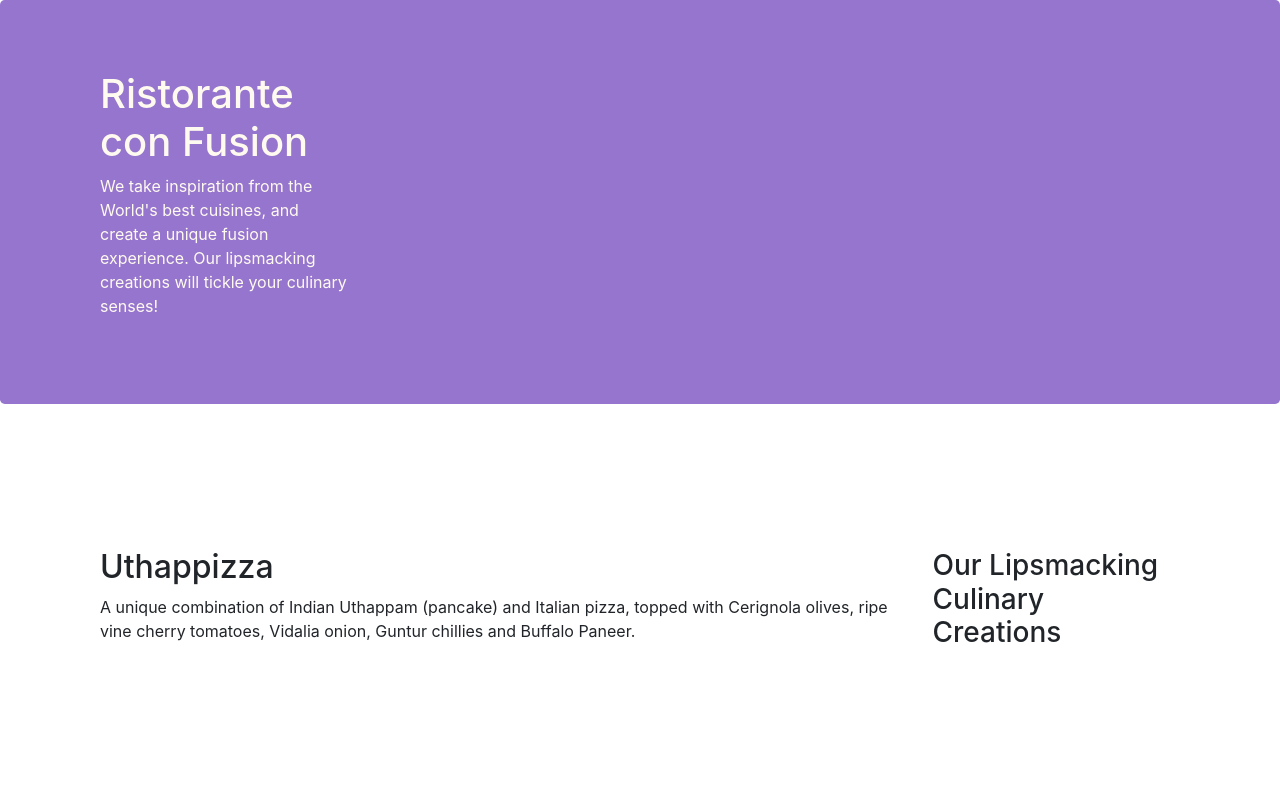
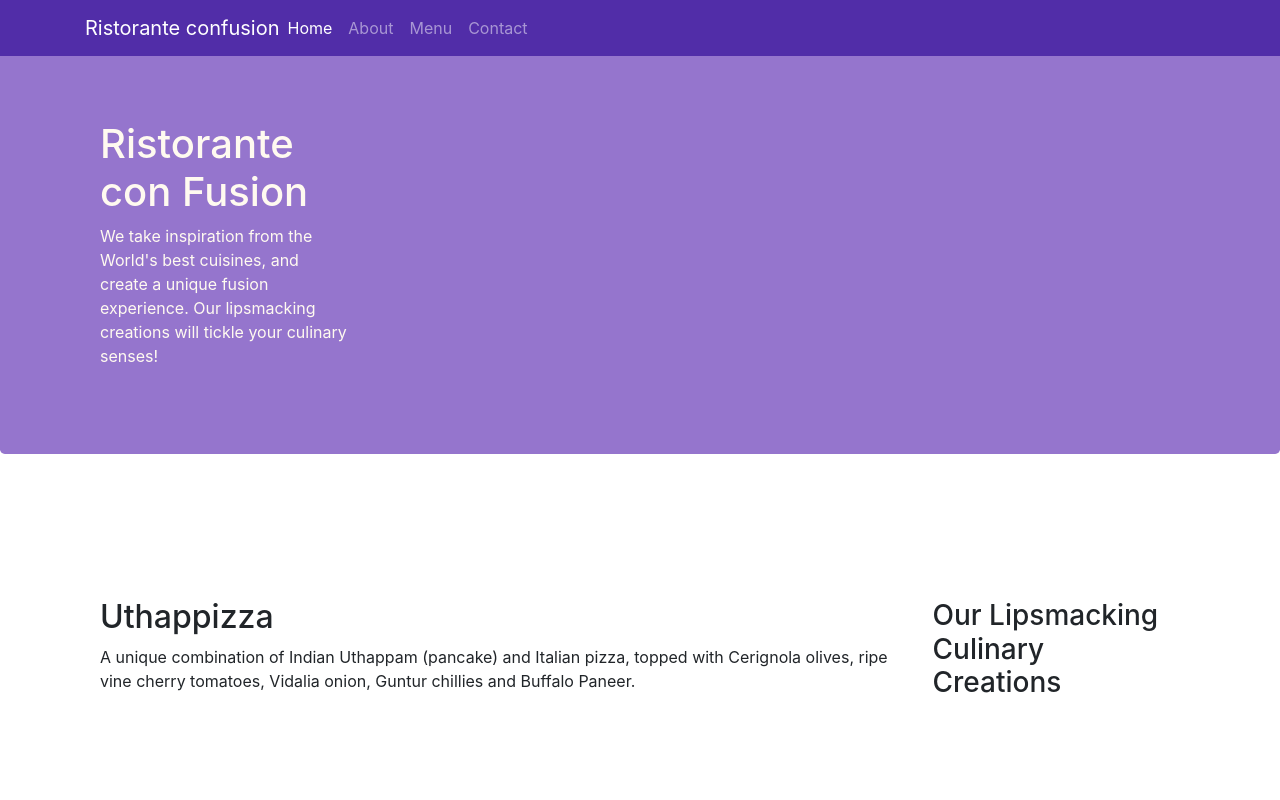
Before and after one commit to Adis36093/Assignment-1, a website: page index.html in a window 1280 px wide. Shown: the top 800 px of the page. Drawn offline with nearby package versions, Linux system fonts and the light colour scheme.

Commit message:
Navbar and Breadcrumbs

```diff
--- a/CSS/Style.css
+++ b/CSS/Style.css
@@ -22,3 +22,12 @@
     background-color:#9575CD;
     color:floralwhite;
 }
+
+body{
+    padding:50px 0px 0px 0px;
+    z-index:0px;
+}
+
+.navbar-dark{
+    background-color:#512DA8;
+}
--- a/index.html
+++ b/index.html
@@ -14,6 +14,22 @@
 </head>
 
 <body>
+    <nav class="navbar navbar-dark navbar-expand-sm fixed-top">
+        <div class="container">
+            <button class="navbar-toggler" type="button" data-toggle="collapse" data-target="#Navbar">
+                <span class="navbar-toggler-icon"></span>
+            </button>
+            <a class="navbar-brand mr-auto" href="#">Ristorante confusion</a>
+            <div class="collapse navbar-collapse" id="Navbar">
+                <ul class="navbar-nav mr-auto">
+                    <li class="nav-item active"><a class="nav-link" href="#">Home</a></li>
+                    <li class="nav-item"><a class="nav-link" href="./aboutus.html">About</a></li>
+                    <li class="nav-item"><a class="nav-link" href="#">Menu</a></li>
+                    <li class="nav-item"><a class="nav-link" href="#">Contact</a></li>
+                </ul>
+            </div>
+        </div>
+    </nav>
 
     <header class="jumbotron">
         <div class="container">
@@ -69,7 +85,7 @@
                     <h5>Links</h5>
                     <ul class="list-unstyled">
                         <li><a href="#">Home</a></li>
-                        <li><a href="#">About</a></li>
+                        <li><a href="./aboutus.html">About</a></li>
                         <li><a href="#">Menu</a></li>
                         <li><a href="#">Contact</a></li>
                     </ul>
```
Also changed, not shown: aboutus.html (+21 -1 lines).
